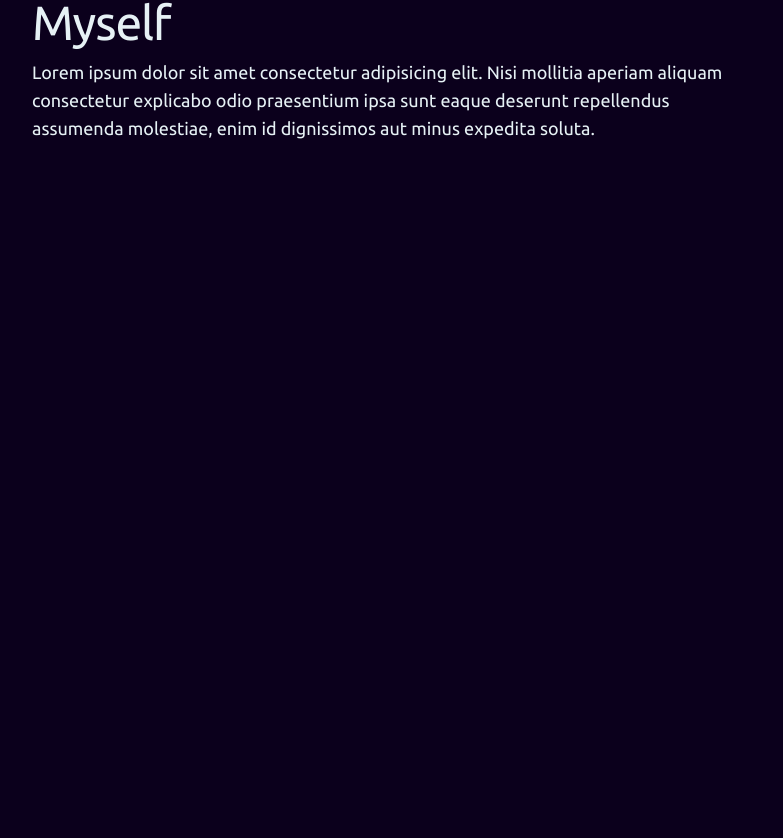
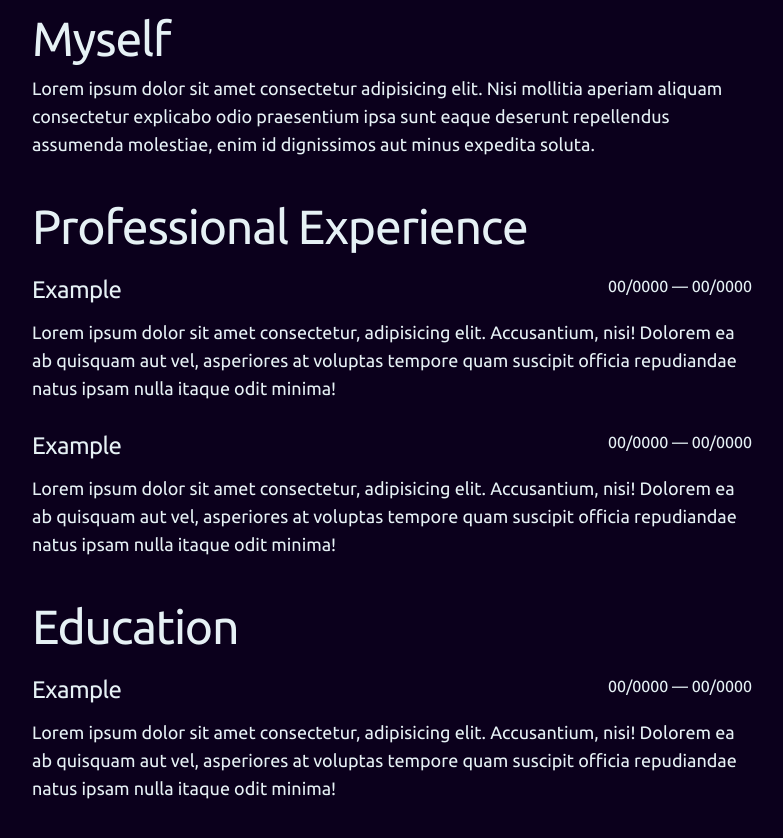
Before and after one commit to CaioHPerlin/portfolio, a React (Vite) app: page / in a window 1280 px wide. Shown: the part 478-1316 px from the top of the page, without its empty margins (248-1031 px from the left). Before the commit the page ends 800 px from the top, so only its background shows below. Built offline with nearby package versions, Linux system fonts and the light colour scheme.

Commit message:
feat: add placeholder text to the landing page

```diff
--- a/src/pages/bio.tsx
+++ b/src/pages/bio.tsx
@@ -4,14 +4,15 @@ export default function Bio() {
   return (
     <div
       className="flex flex-col w-[45rem] gap-16
-     mx-auto text-center pt-[15vh]"
+     mx-auto text-center py-[15vh]"
     >
       <div className="space-y-4">
+        <img src="" alt="" />
         <h1>Caio Hygino Perlin de Lima</h1>
         <h2>Full-Stack Developer</h2>
       </div>
       <GradientBox className="w-full h-32" />
-      <main className="text-left">
+      <main className="text-left space-y-8">
         <section>
           <h1>Myself</h1>
           <p>
@@ -21,6 +22,52 @@ export default function Bio() {
             dignissimos aut minus expedita soluta.
           </p>
         </section>
+        <section>
+          <h1>Professional Experience</h1>
+          <ul className="flex flex-col pt-6 gap-4">
+            <li>
+              <div className="flex flex-row justify-between">
+                <h1 className="text-2xl!">Example</h1>
+                <span>00/0000 — 00/0000</span>
+              </div>
+              <p>
+                Lorem ipsum dolor sit amet consectetur, adipisicing elit.
+                Accusantium, nisi! Dolorem ea ab quisquam aut vel, asperiores at
+                voluptas tempore quam suscipit officia repudiandae natus ipsam
+                nulla itaque odit minima!
+              </p>
+            </li>
+            <li>
+              <div className="flex flex-row justify-between">
+                <h1 className="text-2xl!">Example</h1>
+                <span>00/0000 — 00/0000</span>
+              </div>
+              <p>
+                Lorem ipsum dolor sit amet consectetur, adipisicing elit.
+                Accusantium, nisi! Dolorem ea ab quisquam aut vel, asperiores at
+                voluptas tempore quam suscipit officia repudiandae natus ipsam
+                nulla itaque odit minima!
+              </p>
+            </li>
+          </ul>
+        </section>
+        <section>
+          <h1>Education</h1>
+          <ul className="flex flex-col pt-6 gap-4">
+            <li>
+              <div className="flex flex-row justify-between">
+                <h1 className="text-2xl!">Example</h1>
+                <span>00/0000 — 00/0000</span>
+              </div>
+              <p>
+                Lorem ipsum dolor sit amet consectetur, adipisicing elit.
+                Accusantium, nisi! Dolorem ea ab quisquam aut vel, asperiores at
+                voluptas tempore quam suscipit officia repudiandae natus ipsam
+                nulla itaque odit minima!
+              </p>
+            </li>
+          </ul>
+        </section>
       </main>
     </div>
   );
```
